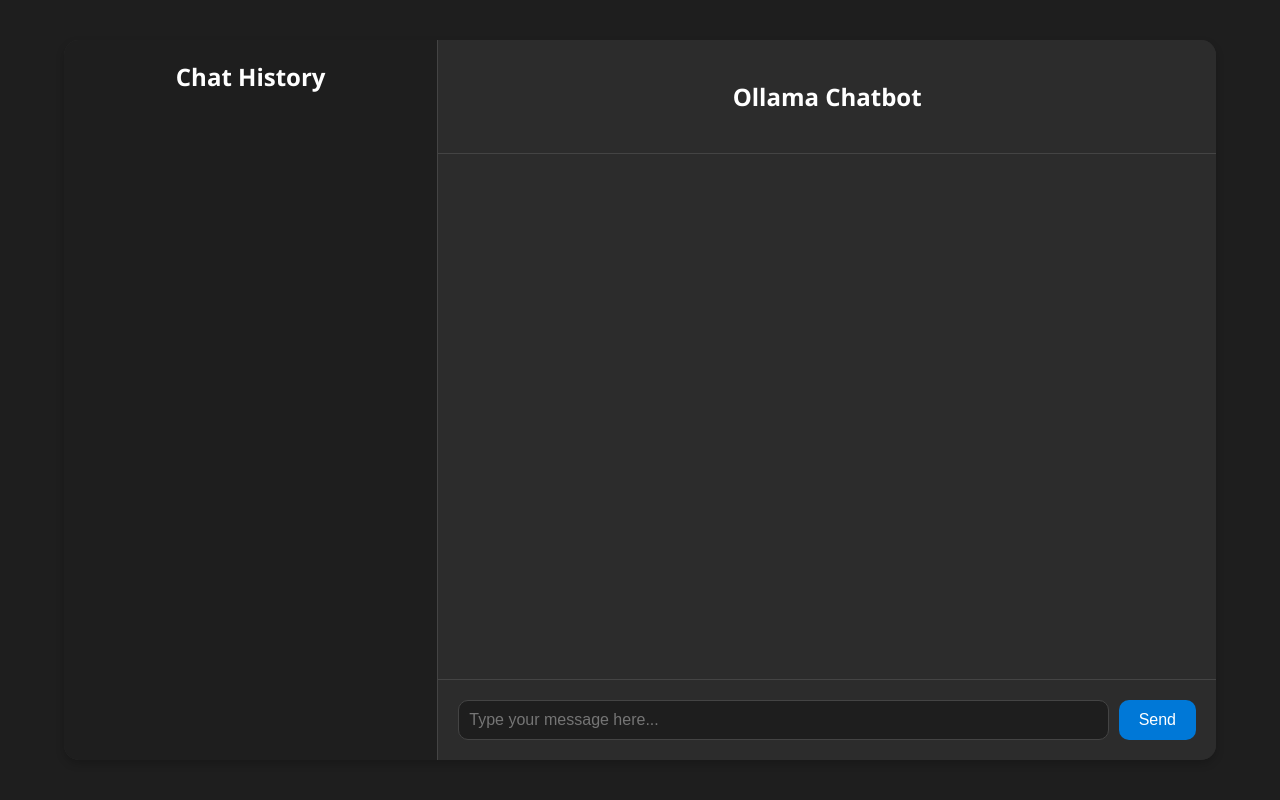
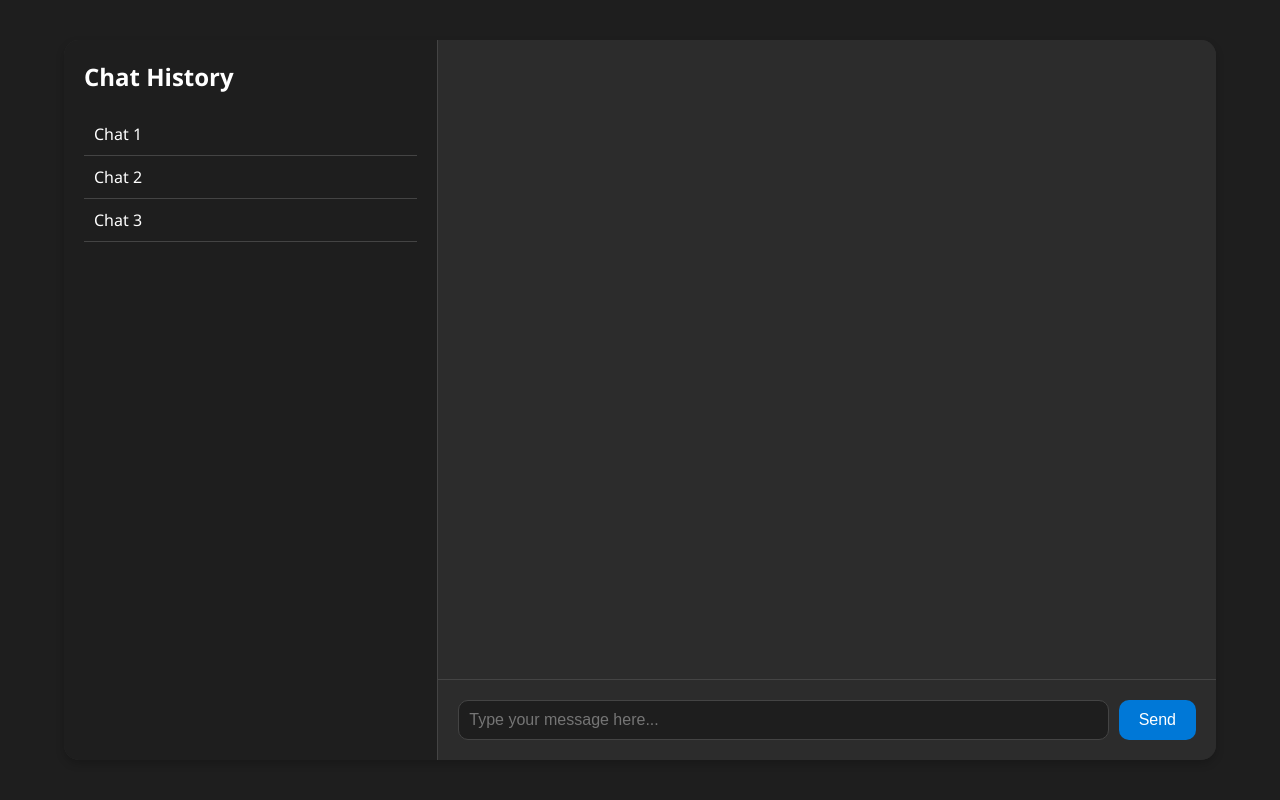
Before and after one commit to Shrinkhal01/CHATBOT-LLama-2, a Flask app: page / in a window 1280 px wide. Run offline with Flask 3, Linux system fonts and the light colour scheme; data that the repository does not hold is empty.

Commit message:
Update index.html
just to make it work

```diff
--- a/templates/index.html
+++ b/templates/index.html
@@ -41,7 +41,6 @@
 
         #chat-history-container h2 {
             margin: 0 0 20px 0;
-            text-align: center;
         }
 
         .chat-history-item {
@@ -62,13 +61,6 @@
             flex-direction: column;
         }
 
-        #chat-heading {
-            text-align: center;
-            padding: 20px;
-            border-bottom: 1px solid #444;
-            background-color: #2c2c2c;
-        }
-
         #chat-history {
             flex: 1;
             padding: 20px;
@@ -76,58 +68,32 @@
             background-color: #2c2c2c;
             display: flex;
             flex-direction: column;
+            align-items: flex-start;
         }
 
         .user-message, .bot-message {
-            display: flex;
-            align-items: flex-start;
+            padding: 15px;
             margin-bottom: 10px;
-        }
-
-        .user-message {
-            justify-content: flex-end;
-        }
-
-        .bot-message {
-            justify-content: flex-start;
-        }
-
-        .user-message .message-text, .bot-message .message-text {
-            padding: 15px;
             border-radius: 10px;
             font-size: 16px;
             max-width: 80%;
             word-wrap: break-word;
         }
 
-        .user-message .message-text {
+        .user-message {
             background-color: #0078D7;
             color: white;
             text-align: right;
+            align-self: flex-end;
             border-bottom-right-radius: 0;
         }
 
-        .bot-message .message-text {
+        .bot-message {
             background-color: #3a3a3a;
             color: white;
             text-align: left;
+            align-self: flex-start;
             border-bottom-left-radius: 0;
-        }
-
-        .dp {
-            width: 40px;
-            height: 40px;
-            border-radius: 50%;
-            margin-right: 10px;
-        }
-
-        .user-message .dp {
-            order: 2;
-            margin-left: 10px;
-        }
-
-        .bot-message .dp {
-            order: 1;
         }
 
         #input-container {
@@ -173,14 +139,12 @@
     <div id="chat-container">
         <div id="chat-history-container">
             <h2>Chat History</h2>
-            <div id="chat-history-list">
-                <!-- Chat history will be loaded here -->
-            </div>
+            <div class="chat-history-item">Chat 1</div>
+            <div class="chat-history-item">Chat 2</div>
+            <div class="chat-history-item">Chat 3</div>
+            <!-- Add more chat history items as needed -->
         </div>
         <div id="chat-interface">
-            <div id="chat-heading">
-                <h2>Ollama Chatbot</h2>
-            </div>
             <div id="chat-history"></div>
             <div id="input-container">
                 <input type="text" id="user-input" placeholder="Type your message here...">
@@ -191,37 +155,10 @@
 
     <script>
         $(document).ready(function() {
-            // Load chat history from the server
-            function loadChatHistory() {
-                $.ajax({
-                    type: 'GET',
-                    url: '/history',
-                    success: function(history) {
-                        history.forEach(function(chat) {
-                            $('#chat-history-list').append(
-                                '<div class="chat-history-item">' + chat + '</div>'
-                            );
-                        });
-                    },
-                    error: function() {
-                        $('#chat-history-list').append(
-                            '<div class="chat-history-item">Error loading chat history.</div>'
-                        );
-                    }
-                });
-            }
-
-            loadChatHistory();
-
             function sendMessage() {
                 var userInput = $('#user-input').val();
                 if (userInput.trim() !== '') {
-                    $('#chat-history').append(
-                        '<div class="user-message">' +
-                        '<div class="message-text">' + userInput + '</div>' +
-                        '<img src="/static/user.jpg" class="dp">' +
-                        '</div>'
-                    );
+                    $('#chat-history').append('<div class="user-message">You: ' + userInput + '</div>');
                     $('#user-input').val('');
 
                     $.ajax({
@@ -229,21 +166,11 @@
                         url: '/chat',
                         data: {'user_input': userInput},
                         success: function(response) {
-                            $('#chat-history').append(
-                                '<div class="bot-message">' +
-                                '<img src="/static/artificial-intelligence.png" class="dp">' +
-                                '<div class="message-text">' + response.response + '</div>' +
-                                '</div>'
-                            );
+                            $('#chat-history').append('<div class="bot-message">Bot: ' + response.response + '</div>');
                             $('#chat-history').scrollTop($('#chat-history')[0].scrollHeight);
                         },
                         error: function() {
-                            $('#chat-history').append(
-                                '<div class="bot-message">' +
-                                '<img src="/static/artificial-intelligence.png" class="dp">' +
-                                '<div class="message-text">Error: Failed to generate response.</div>' +
-                                '</div>'
-                            );
+                            $('#chat-history').append('<div class="bot-message">Bot: Error: Failed to generate response.</div>');
                             $('#chat-history').scrollTop($('#chat-history')[0].scrollHeight);
                         }
                     });
```
